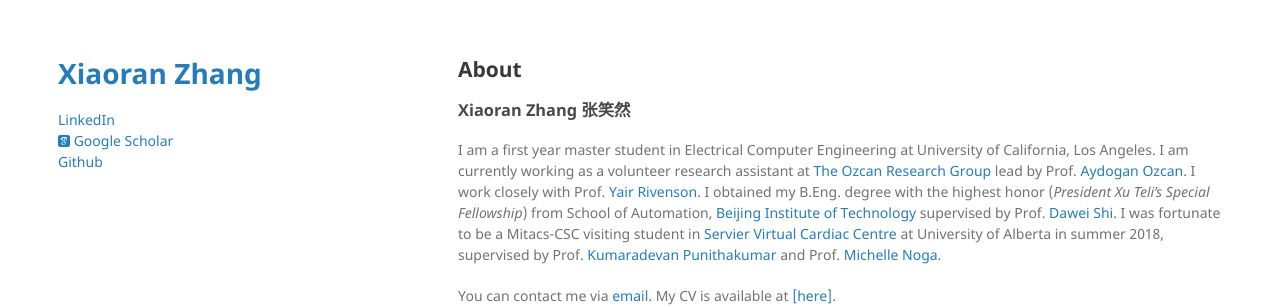
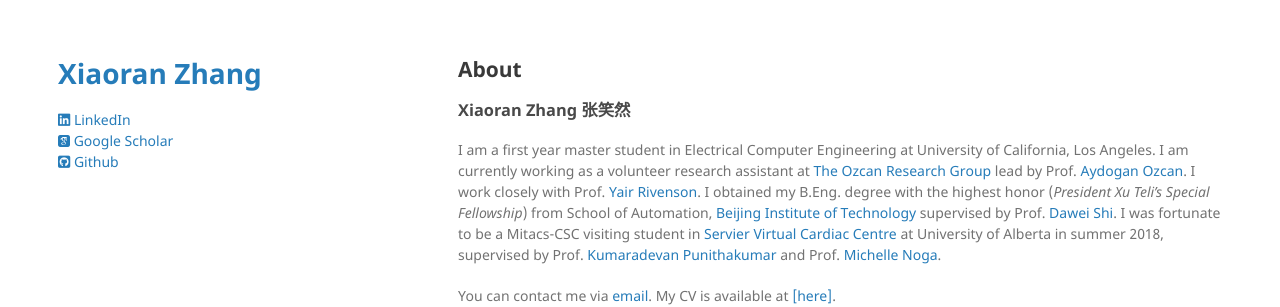
Before and after one commit to Voldemort108X/xrzhang, a Jekyll site: the page built from index.md, in a window 1280 px wide. Shown: the top 307 px of the page. Built offline with Jekyll 4.4.1, drawn with Linux system fonts in a browser that asks for light colours; nearby versions of some CDN libraries; some web fonts are replaced; our own code applies the rules of GitHub Pages for plain Markdown files.

Commit message:
fa update

```diff
--- a/_layouts/default.html
+++ b/_layouts/default.html
@@ -7,6 +7,7 @@
   {% seo %}
     <link rel="stylesheet" href="{{ "/assets/css/style.css?v=" | append: site.github.build_revision | relative_url }}">
     <link rel="stylesheet" href="/assets/css/academicons.min.css"/>
+    <script src="https://kit.fontawesome.com/7ca9f7d1e6.js" crossorigin="anonymous"></script>
     <!--[if lt IE 9]>
     <script src="https://cdnjs.cloudflare.com/ajax/libs/html5shiv/3.7.3/html5shiv.min.js"></script>
     <![endif]-->
```
